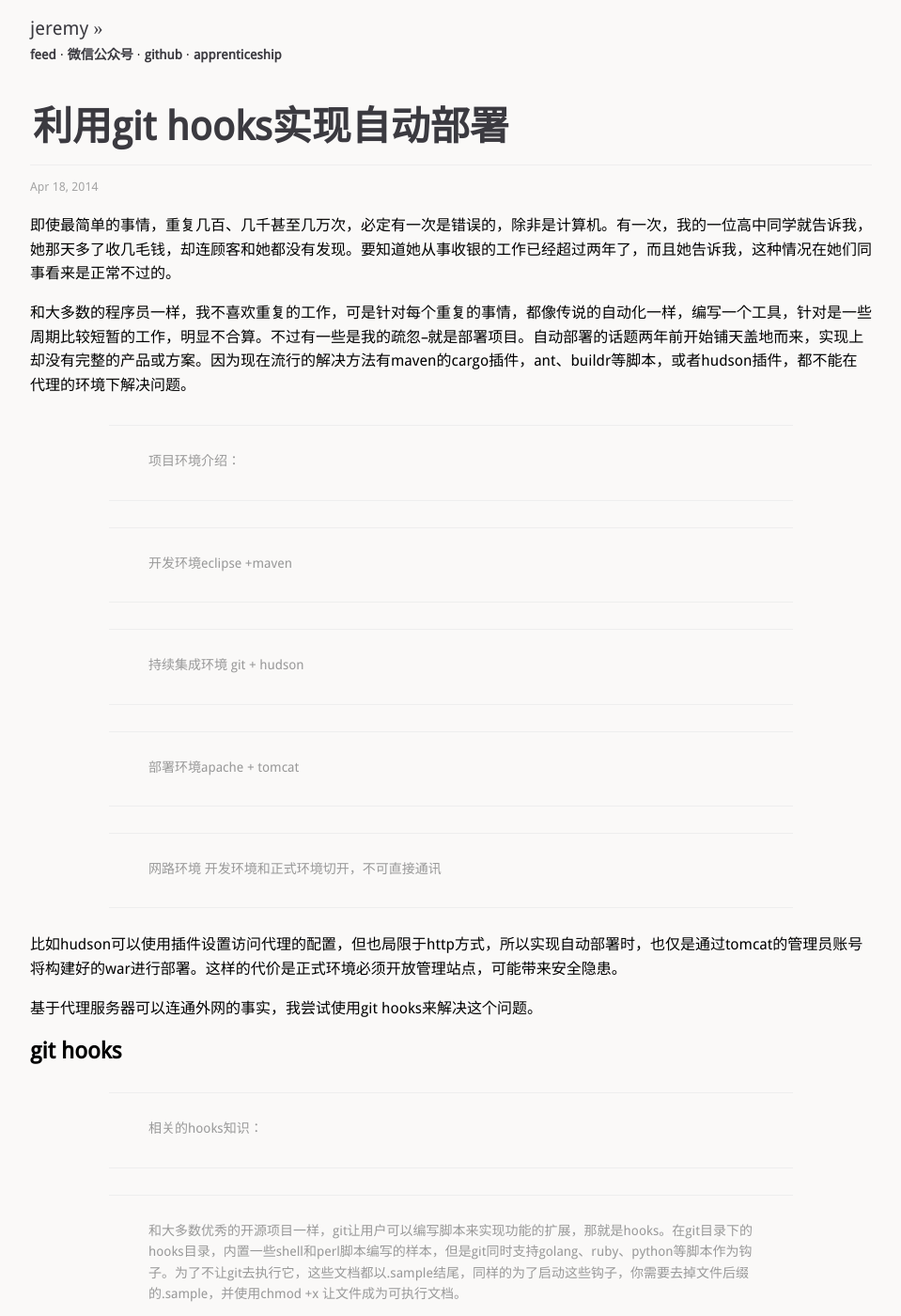
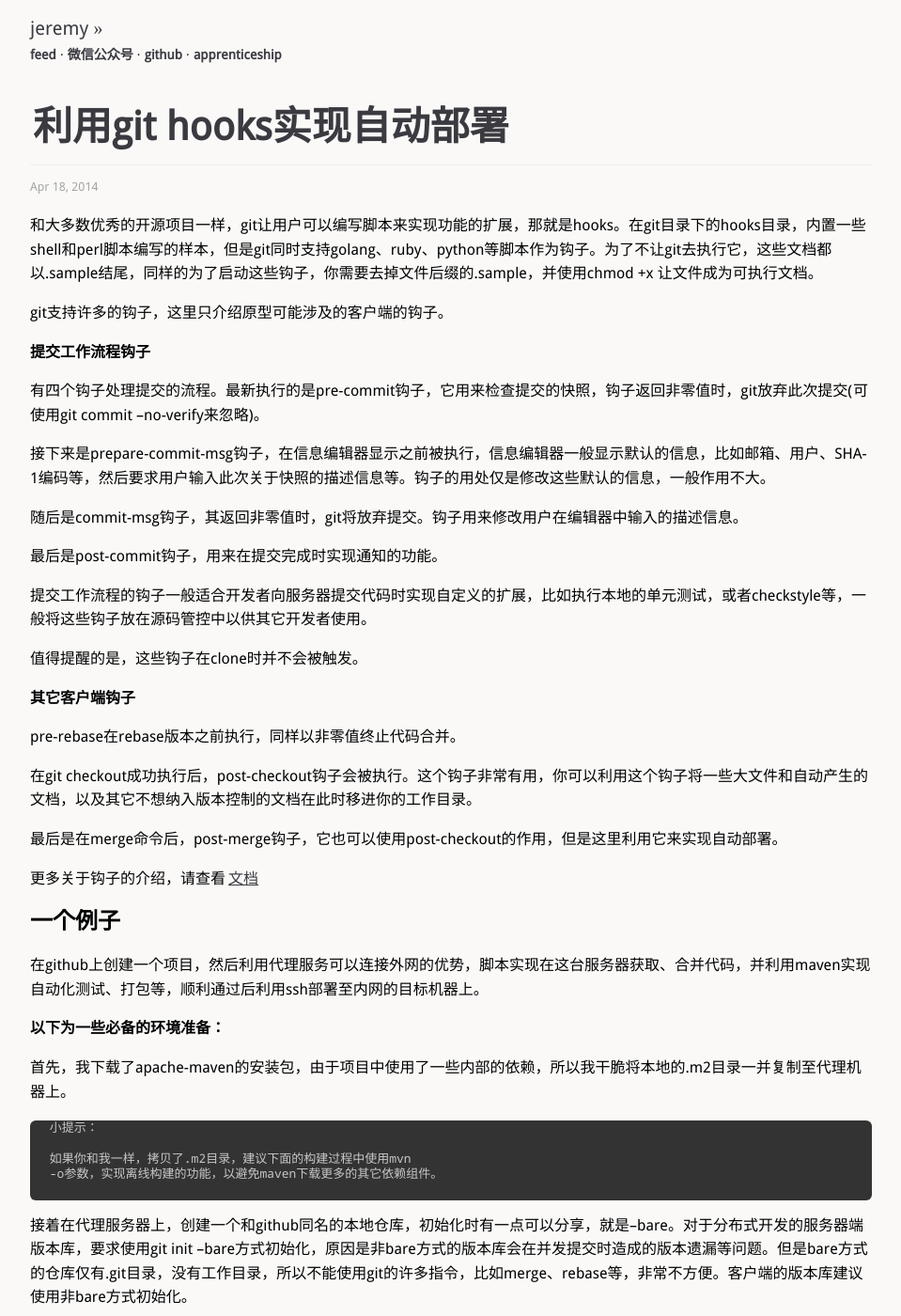
Before and after one commit to 51write/51write.github.io, a Jekyll site: the page built from _posts/2014/2014-04-17-autodeploy.md, in a window 1280 px wide and 1400 px high. Shown: the whole window at 94% size, without its empty margins (160-1119 px from the left). Built offline with Jekyll 4.4.1, drawn with Linux system fonts in a browser that asks for light colours; Markdown is read by kramdown in place of the engine named in the settings; comment, search, counter and statistics services are not loaded; some of the changed text lies outside the part shown.

Commit message:
修改格式

```diff
--- a/_layouts/post.html
+++ b/_layouts/post.html
@@ -9,8 +9,6 @@ layout: default
   </div>
 
   <div id="comments">
-  <h3>留言</h3>
-
   <div id="disqus_thread"></div>
   <!-- 多说评论框 start -->
 	<div class="ds-thread" data-thread-key="{{page.date}}" data-title="{{page.title}}" data-url="{{page.url}}"></div>
--- a/_posts/2014/2014-04-17-autodeploy.md
+++ b/_posts/2014/2014-04-17-autodeploy.md
@@ -5,64 +5,38 @@ date: 2014-04-17T23:30:00-08:00
 categories : 自动化
 ---
 
-即使最简单的事情，重复几百、几千甚至几万次，必定有一次是错误的，除非是计算机。有一次，我的一位高中同学就告诉我，她那天多了收几毛钱，却连顾客和她都没有发现。要知道她从事收银的工作已经超过两年了，而且她告诉我，这种情况在她们同事看来是正常不过的。
+ 和大多数优秀的开源项目一样，git让用户可以编写脚本来实现功能的扩展，那就是hooks。在git目录下的hooks目录，内置一些shell和perl脚本编写的样本，但是git同时支持golang、ruby、python等脚本作为钩子。为了不让git去执行它，这些文档都以.sample结尾，同样的为了启动这些钩子，你需要去掉文件后缀的.sample，并使用chmod
+ +x 让文件成为可执行文档。
 
-和大多数的程序员一样，我不喜欢重复的工作，可是针对每个重复的事情，都像传说的自动化一样，编写一个工具，针对是一些周期比较短暂的工作，明显不合算。不过有一些是我的疏忽--就是部署项目。自动部署的话题两年前开始铺天盖地而来，实现上却没有完整的产品或方案。因为现在流行的解决方法有maven的cargo插件，ant、buildr等脚本，或者hudson插件，都不能在代理的环境下解决问题。
+ git支持许多的钩子，这里只介绍原型可能涉及的客户端的钩子。
 
->   项目环境介绍：
+ **提交工作流程钩子**
 
->   开发环境eclipse +maven
+ 有四个钩子处理提交的流程。最新执行的是pre-commit钩子，它用来检查提交的快照，钩子返回非零值时，git放弃此次提交(可使用git
+ commit --no-verify来忽略)。
 
->   持续集成环境 git + hudson
+ 接下来是prepare-commit-msg钩子，在信息编辑器显示之前被执行，信息编辑器一般显示默认的信息，比如邮箱、用户、SHA-1编码等，然后要求用户输入此次关于快照的描述信息等。钩子的用处仅是修改这些默认的信息，一般作用不大。
 
->   部署环境apache + tomcat
+ 随后是commit-msg钩子，其返回非零值时，git将放弃提交。钩子用来修改用户在编辑器中输入的描述信息。
 
->   网路环境 开发环境和正式环境切开，不可直接通讯
+ 最后是post-commit钩子，用来在提交完成时实现通知的功能。
 
-比如hudson可以使用插件设置访问代理的配置，但也局限于http方式，所以实现自动部署时，也仅是通过tomcat的管理员账号将构建好的war进行部署。这样的代价是正式环境必须开放管理站点，可能带来安全隐患。
+ 提交工作流程的钩子一般适合开发者向服务器提交代码时实现自定义的扩展，比如执行本地的单元测试，或者checkstyle等，一般将这些钩子放在源码管控中以供其它开发者使用。
 
-基于代理服务器可以连通外网的事实，我尝试使用git hooks来解决这个问题。
+ 值得提醒的是，这些钩子在clone时并不会被触发。
 
-git hooks
----------
+ **其它客户端钩子**
 
->   相关的hooks知识：
+ pre-rebase在rebase版本之前执行，同样以非零值终止代码合并。
 
->   和大多数优秀的开源项目一样，git让用户可以编写脚本来实现功能的扩展，那就是hooks。在git目录下的hooks目录，内置一些shell和perl脚本编写的样本，但是git同时支持golang、ruby、python等脚本作为钩子。为了不让git去执行它，这些文档都以.sample结尾，同样的为了启动这些钩子，你需要去掉文件后缀的.sample，并使用chmod
->   +x 让文件成为可执行文档。
+ 在git
+ checkout成功执行后，post-checkout钩子会被执行。这个钩子非常有用，你可以利用这个钩子将一些大文件和自动产生的文档，以及其它不想纳入版本控制的文档在此时移进你的工作目录。
 
->   git支持许多的钩子，这里只介绍原型可能涉及的客户端的钩子。
+ 最后是在merge命令后，post-merge钩子，它也可以使用post-checkout的作用，但是这里利用它来实现自动部署。
 
->   **提交工作流程钩子**
+更多关于钩子的介绍，请查看[文档][]
 
->   有四个钩子处理提交的流程。最新执行的是pre-commit钩子，它用来检查提交的快照，钩子返回非零值时，git放弃此次提交(可使用git commit
->   --no-verify来忽略)。
-
->   接下来是prepare-commit-msg钩子，在信息编辑器显示之前被执行，信息编辑器一般显示默认的信息，比如邮箱、用户、SHA-1编码等，然后要求用户输入此次关于快照的描述信息等。钩子的用处仅是修改这些默认的信息，一般作用不大。
-
->   随后是commit-msg钩子，其返回非零值时，git将放弃提交。钩子用来修改用户在编辑器中输入的描述信息。
-
->   最后是post-commit钩子，用来在提交完成时实现通知的功能。
-
->   提交工作流程的钩子一般适合开发者向服务器提交代码时实现自定义的扩展，比如执行本地的单元测试，或者checkstyle等，一般将这些钩子放在源码管控中以供其它开发者使用。
-
->   值得提醒的是，这些钩子在clone时并不会被触发。
-
->   **其它客户端钩子**
-
->   pre-rebase在rebase版本之前执行，同样以非零值终止代码合并。
-
->   在git
->   checkout成功执行后，post-checkout钩子会被执行。这个钩子非常有用，你可以利用这个钩子将一些大文件和自动产生的文档，以及其它不想纳入版本控制的文档在此时移进你的工作目录。
-
->   最后是在merge命令后，post-merge钩子，它也可以使用post-checkout的作用，但是这里利用它来实现自动部署。
-
-更多关于钩子的介绍，请查看[文档][1]
-
-[1]: <http://git-scm.com/book/en/Customizing-Git-Git-Hooks>
-
-原型
---
+## 一个例子
 
 在github上创建一个项目，然后利用代理服务可以连接外网的优势，脚本实现在这台服务器获取、合并代码，并利用maven实现自动化测试、打包等，顺利通过后利用ssh部署至内网的目标机器上。
 
@@ -70,156 +44,50 @@ git hooks
 
 首先，我下载了apache-maven的安装包，由于项目中使用了一些内部的依赖，所以我干脆将本地的.m2目录一并复制至代理机器上。
 
->   小提示：
+~~~~~~~~~~~~~~~~~~~~~~~~~~~~~~~~~~~~~~~~~~~~~~~~~~~~~~~~~~~~~~~~~~~~~~~~~~~~~~~~
+ 小提示：
 
->   如果你和我一样，拷贝了.m2目录，建议下面的构建过程中使用mvn -o参数，实现离线构建的功能，以避免maven下载更多的其它依赖组件。
-
-接着在代理服务器上，创建一个和github同名的本地仓库，初始化时有一点可以分享，就是--bare。对于分布式开发的服务器端版本库，要求使用git init
+ 如果你和我一样，拷贝了.m2目录，建议下面的构建过程中使用mvn
+ -o参数，实现离线构建的功能，以避免maven下载更多的其它依赖组件。
+~~~~~~~~~~~~~~~~~~~~~~~~~~~~~~~~~~~~~~~~~~~~~~~~~~~~~~~~~~~~~~~~~~~~~~~~~~~~~~~~
+接着在代理服务器上，创建一个和github同名的本地仓库，初始化时有一点可以分享，就是--bare。对于分布式开发的服务器端版本库，要求使用git
+init
 --bare方式初始化，原因是非bare方式的版本库会在并发提交时造成的版本遗漏等问题。但是bare方式的仓库仅有.git目录，没有工作目录，所以不能使用git的许多指令，比如merge、rebase等，非常不方便。客户端的版本库建议使用非bare方式初始化。
 
 完整代码
 
-~~~~~~~~~~~~~~~~~~~~~~~~~~~~~~~~~~~~~~~~~~~~~~~~~~~~~~~~~~~~~~~~~~~~~~~~~~~~~~~~
-git config --global user.email "guo-hua.huang@foxconn.com"
-git config --global user.name "robot"   mkdir cqjw.mobile
-cd cqjw.mobile/
-git init
-git remote add origin ssh://robot@10.148.73.13:29418/cqjw.mobile.git
-git fetch orgin
-~~~~~~~~~~~~~~~~~~~~~~~~~~~~~~~~~~~~~~~~~~~~~~~~~~~~~~~~~~~~~~~~~~~~~~~~~~~~~~~~
+    git config --global user.email "guo-hua.huang@foxconn.com"
+    git config --global user.name "robot"   mkdir cqjw.mobile
+    cd cqjw.mobile/
+    git init
+    git remote add origin ssh://robot@10.148.73.13:29418/cqjw.mobile.git
+    git fetch orgin
 
 源码采用的是ruby语言，要求安装ruby环境
 
-~~~~~~~~~~~~~~~~~~~~~~~~~~~~~~~~~~~~~~~~~~~~~~~~~~~~~~~~~~~~~~~~~~~~~~~~~~~~~~~~
-sudo apt-get install ruby
-~~~~~~~~~~~~~~~~~~~~~~~~~~~~~~~~~~~~~~~~~~~~~~~~~~~~~~~~~~~~~~~~~~~~~~~~~~~~~~~~
+    sudo apt-get install ruby
 
 最后还要求tomcat、ssh等不再叙述。
 
-[源码][2]参考
+[源码][]参考
 
-[2]: <https://github.com/51write/autodeploy.git>
+## 关于时间控制条
 
-关于时间控制条
--------
+为了有较好的效果，如下图
 
-为了有较好的效果
-
-![](/images/2014/progressbar.jpg)
+![][]
 
 我加入了时间控制条的实现，原理非常简单:利用'\\r'的字符，将光标移到行首，不换行的前提下每隔一定时间比如1秒，不断刷新打印的信息即可。我实现的ruby代码如下
 
-![](/images/2014/barCode.jpg)
+![][1]
 
 我创建了两个线程，一个线程执行任务，另一个打印时间进度。由于ruby的特性，mytask的线程与print的线程任一线程停止时，另一线程将一同停止，所以我估算了mytask可能执行的最大时间300s，故设置print执行的时间为300s，然后在print线程利用上述'\\r'的特性，每隔3s打印一次进度信息(也就是执行时间/总时间的百分比)。为了避免mytask执行完毕，而print进程还继续执行，我在print线程中，时时判断mytask是否执行完毕(alive代表还没执行完)，完成则显示100%，然后退出。
 
-另外，代码中还使用了线程变量Thread.current["mvn_msg"]，来实现线程与线程间的数据共享，这个特性比较类似map类型的操作。
+另外，代码中还使用了线程变量Thread.current["mvn\_msg"]，来实现线程与线程间的数据共享，这个特性比较类似map类型的操作。
 
-~~~~~~~~~~~~~~~~~~~~~~~~~~~~~~~~~~~~~~~~~~~~~~~~~~~~~~~~~~~~~~~~~~~~~~~~~~~~~~~~
-printf "\r%s\n",'打包model完成100%,执行结果为:' + mytask["mvn_msg"]
-~~~~~~~~~~~~~~~~~~~~~~~~~~~~~~~~~~~~~~~~~~~~~~~~~~~~~~~~~~~~~~~~~~~~~~~~~~~~~~~~
+    printf "\r%s\n",'打包model完成100%,执行结果为:' + mytask["mvn_msg"]
 
-Ruby调用系统指令
-----------
-
-原型中使用了大量的系统指令，以下为摘录的网络资料(源码中使用了第三种方式)。可见ruby实现脚本是非常有优势的。
-
->   1.Exec方法:   Kernel#exec方法通过调用指定的命令取代当前进程：   例子：  \$ irb
-
->   \>\> exec 'echo "hello \$HOSTNAME"'
-
->   hello nate.local
-
->   值得注意的是，exec方法用echo命令来取代了irb进程从而退出了irb。主要的缺点是，你无法从你的ruby脚本里知道这个命令是成功还是失败。
-
->   2.System方法。  Kernel#system方法操作命令同上，
->   但是它是运行一个子shell来避免覆盖当前进程。如果命令执行成功则返回true，否则返回false。   \$ irb
->   \>\> system 'echo "hello \$HOSTNAME"'
-
->   hello nate.local
-
->   =\> true
-
->   \>\> system 'false'
-
->   =\> false
-
->   \>\> puts \$?
-
->   256
-
->   =\> nil
-
->   \>\>
-
->   3.反引号（Backticks，Esc键下面那个键） \$ irb
-
->   \>\> today = &#183;date&#183;
-
->   =\> "Mon Mar 12 18:15:35 PDT 2007n"
-
->   \>\> \$?
-
->   =\> #<Process::Status: pid=25827,exited(0)>
-
->   \>\> \$?.to_i
-
->   =\> 0
-
->   这种方法是最普遍的用法了。它也是运行在一个子shell中。 4.IO#popen   \$ irb
-
->   \>\> IO.popen("date") { \|f\| puts f.gets }
-
->   Mon Mar 12 18:58:56 PDT 2007
-
->   =\> nil
-
->   5.open3#popen3 \$ irb
-
->   \>\> stdin, stdout, stderr = Open3.popen3('dc')
-
->   =\> [#<IO:0x6e5474>, #<IO:0x6e5438>, #<IO:0x6e53d4>]
-
->   \>\> stdin.puts(5)
-
->   =\> nil
-
->   \>\> stdin.puts(10)
-
->   =\> nil
-
->   \>\> stdin.puts("+")
-
->   =\> nil
-
->   \>\> stdin.puts("p")
-
->   =\> nil
-
->   \>\> stdout.gets
-
->   =\> "15n"6.Open4#popen4\$ irb
-
->   \>\> require "open4"
-
->   =\> true
-
->   \>\> pid, stdin, stdout, stderr = Open4::popen4 "false"
-
->   =\> [26327, #<IO:0x6dff24>, #<IO:0x6dfee8>, #<IO:0x6dfe84>]
-
->   \>\> \$?
-
->   =\> nil
-
->   \>\> pid
-
->   =\> 26327
-
->   \>\> ignored, status = Process::waitpid2 pid
-
->   =\> [26327, #<Process::Status: pid=26327,exited(1)>]
-
->   \>\> status.to_i
-
->   =\> 256
+  [文档]: http://git-scm.com/book/en/Customizing-Git-Git-Hooks
+  [源码]: https://github.com/51write/autodeploy.git
+  []: /images/2014/progressbar.jpg
+  [1]: /images/2014/barCode.jpg
```
Also changed, not shown: _posts/2014/2014-03-24-5milio.md (+5 -5 lines), _posts/2014/2014-04-09-apache-optimal.md (+97 -125 lines), images/2014/barCode.jpg (added).
